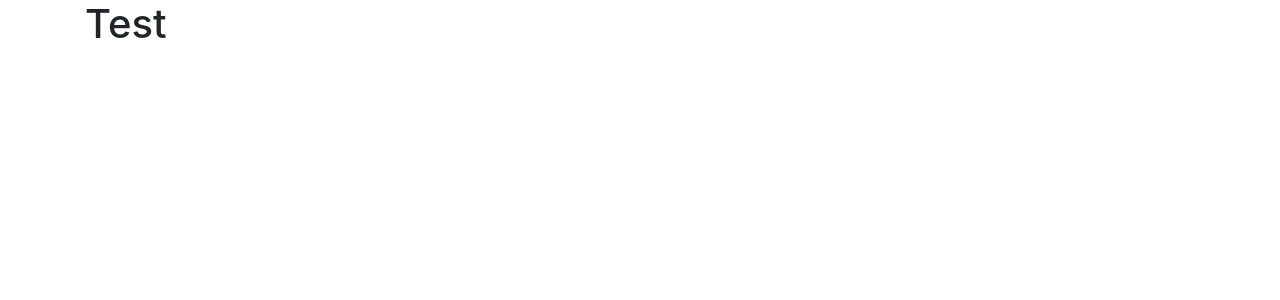
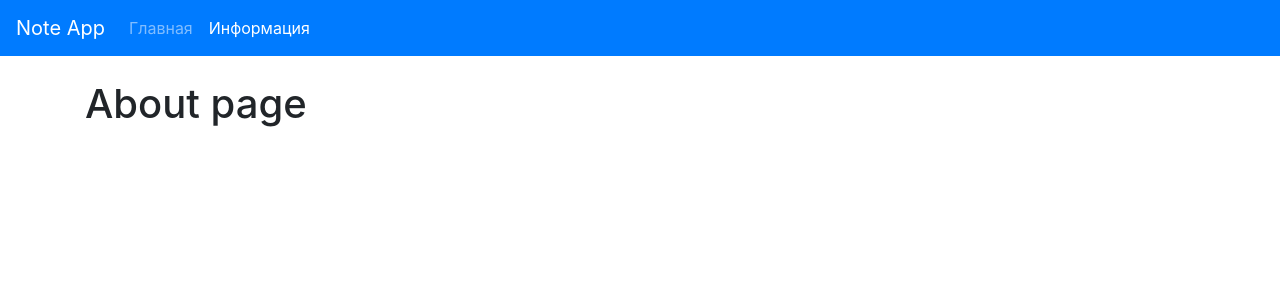
Before and after one commit to DiaZzzFF/todo_2, a React (Create React App) app: page /about in a window 1280 px wide. Shown: the top 300 px of the page. Built offline with nearby package versions, Linux system fonts and the light colour scheme.

Commit message:
Подключает pages(Home, About) + добавляет Navbar

```diff
--- a/src/App.js
+++ b/src/App.js
@@ -1,11 +1,23 @@
 import React from "react"
+import {BrowserRouter, Route, Switch} from "react-router-dom"
+
+import Home from "./pages/Home"
+import About from "./pages/About"
+import Navbar from "./components/Navbar"
 
 
 const App = () => {
   return (
-    <div className="container">
-      <h1>Test</h1>
-    </div>
+    <BrowserRouter>
+      <Navbar />
+
+      <div className="container pt-4">
+        <Switch>
+          <Route path={`/`} exact component={Home} />
+          <Route path={`/about`} component={About} />
+        </Switch>
+      </div>
+    </BrowserRouter>
   )
 }
 
--- /dev/null
+++ b/src/components/Navbar.js
@@ -0,0 +1,37 @@
+import React from "react"
+import {NavLink} from "react-router-dom"
+
+
+const Navbar = () => {
+  return (
+    <nav className="navbar navbar-dark navbar-expand-lg bg-primary">
+      <div className="navbar-brand">
+        Note App
+      </div>
+
+      <ul className="navbar-nav">
+        <li className="nav-item">
+          <NavLink
+            className="nav-link"
+            to="/"
+            exact
+          >
+            Главная
+          </NavLink>
+        </li>
+
+        <li className="nav-item">
+          <NavLink
+            className="nav-link"
+            to="/about"
+          >
+            Информация
+          </NavLink>
+        </li>
+      </ul>
+    </nav>
+  )
+}
+
+
+export default Navbar
--- a/src/index.js
+++ b/src/index.js
@@ -9,7 +9,7 @@ ReactDOM.render(
   <React.StrictMode>
     <App />
   </React.StrictMode>,
-  document.getElementById('root')
+  document.getElementById(`root`)
 );
 
 // If you want your app to work offline and load faster, you can change
--- /dev/null
+++ b/src/pages/About.js
@@ -0,0 +1,13 @@
+import React, {Fragment} from "react"
+
+
+const About = () => {
+  return (
+    <Fragment>
+      <h1>About page</h1>
+    </Fragment>
+  )
+}
+
+
+export default About
--- /dev/null
+++ b/src/pages/Home.js
@@ -0,0 +1,13 @@
+import React, {Fragment} from "react"
+
+
+const Home = () => {
+  return (
+    <Fragment>
+      <h1>Home page</h1>
+    </Fragment>
+  )
+}
+
+
+export default Home
```
